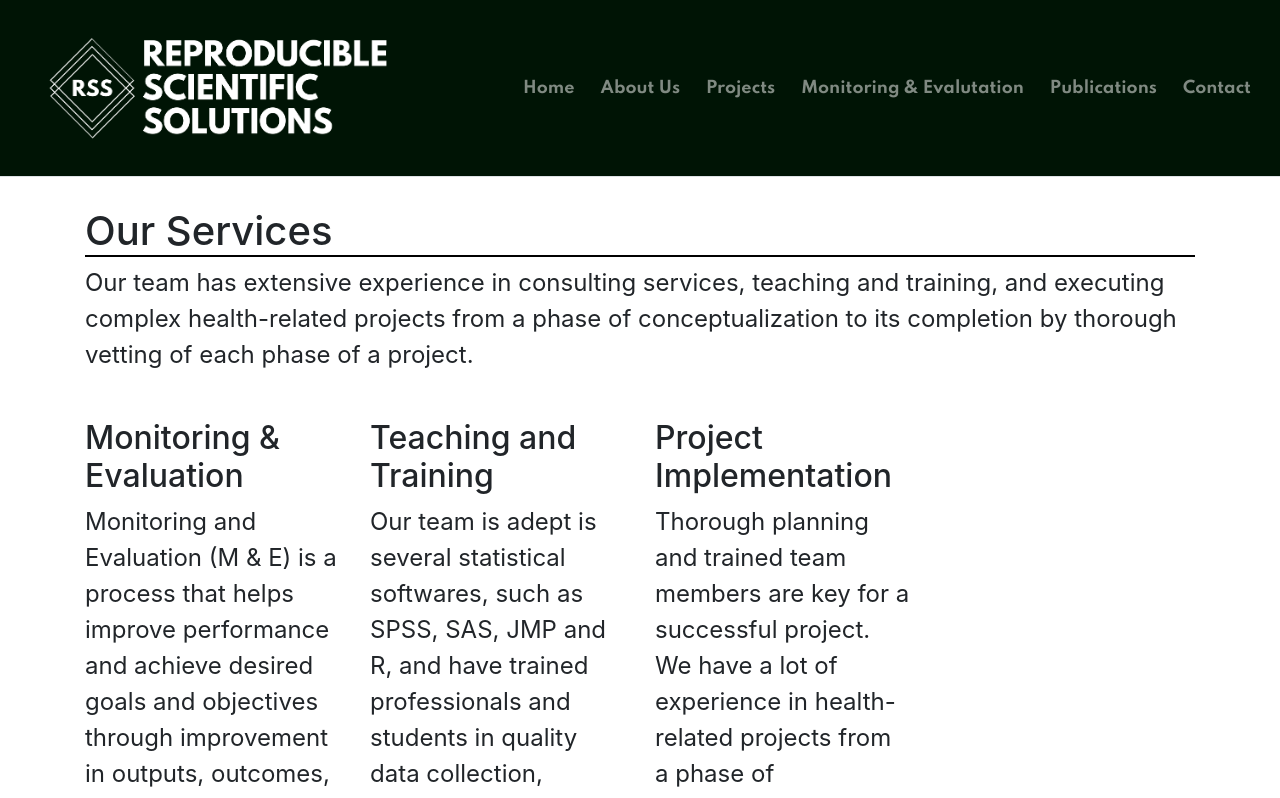
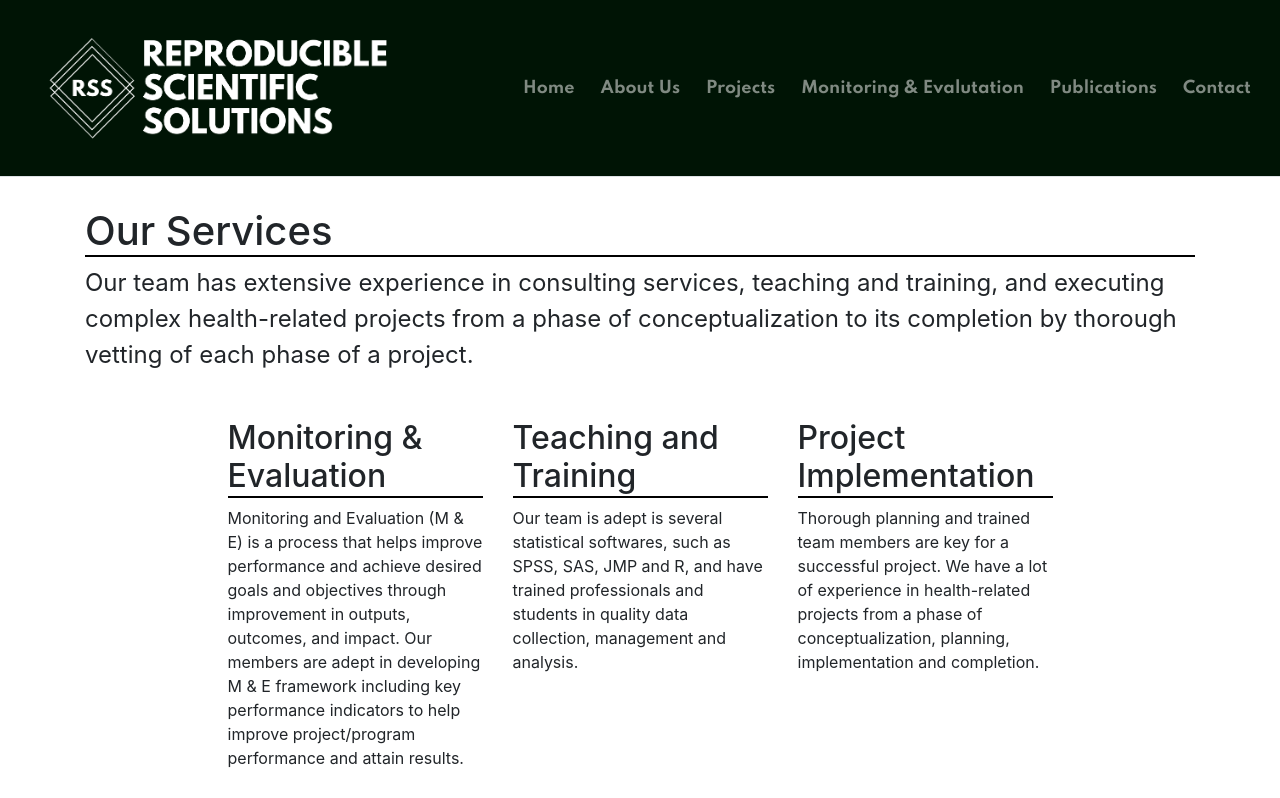
Before and after one commit to sean-slaughter/repdoducible-scientific-solutions, a React (Create React App) app: page /services in a window 1280 px wide. Shown: the top 798 px of the page. Built offline with nearby package versions, Linux system fonts and the light colour scheme.

Commit message:
Style services page text

```diff
--- a/src/containers/Services.js
+++ b/src/containers/Services.js
@@ -15,10 +15,10 @@ export default function Services() {
                     </Col>
                 </Row>
 
-                <Row >
+                <Row className="justify-content-center">
                     <Col xs={12} md={3}>
                         <h2>Monitoring &amp; Evaluation</h2>
-                        <p>Monitoring and Evaluation (M &amp; E) is a process that helps improve performance
+                        <p className="services">Monitoring and Evaluation (M &amp; E) is a process that helps improve performance
                             and achieve desired goals and objectives through improvement in outputs,
                             outcomes, and impact. Our members are adept in developing M &amp; E framework
                             including key performance indicators to help improve project/program
@@ -26,13 +26,13 @@ export default function Services() {
                     </Col>
                     <Col xs={12} md={3}>
                         <h2>Teaching and Training</h2>
-                        <p>Our team is adept is several statistical softwares, such as SPSS, SAS, JMP and R,
+                        <p className="services">Our team is adept is several statistical softwares, such as SPSS, SAS, JMP and R,
                             and have trained professionals and students in quality data collection,
                             management and analysis. </p>
                     </Col>
                     <Col xs={12} md={3}>
                         <h2>Project Implementation</h2>
-                        <p>Thorough planning and trained team members are key for a successful project.
+                        <p className="services">Thorough planning and trained team members are key for a successful project.
                             We have a lot of experience in health-related projects
                             from a phase of conceptualization, planning, implementation and completion. </p>
                     </Col>
--- a/src/index.css
+++ b/src/index.css
@@ -26,7 +26,14 @@ h1{
   border-bottom: 2px solid black;
 
 }
+h2{
+  border-bottom: 2px solid black;
+}
 
 p {
   font-size: 1.5rem;
 }
+
+p.services{
+  font-size: 1rem;
+}
```
